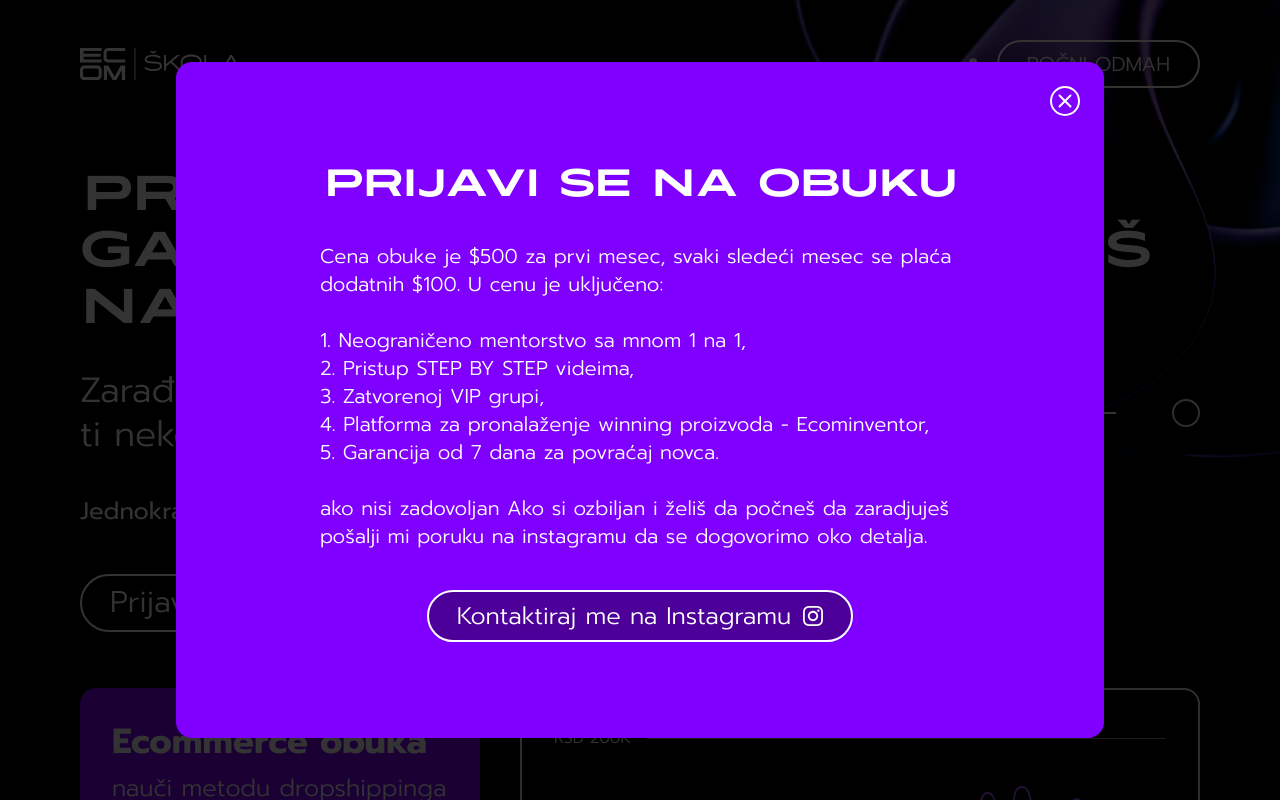
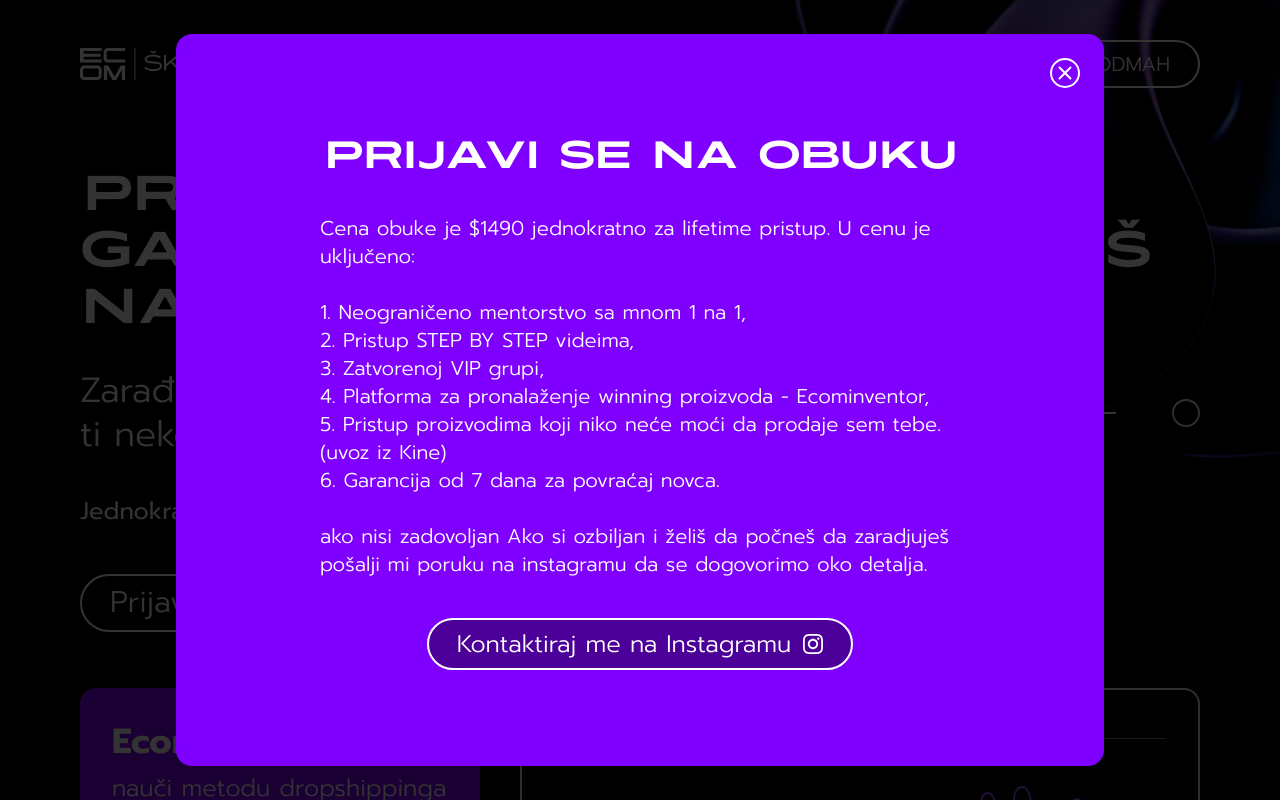
Before and after one commit to alen71/dropshipping-landing, a Next.js app: page / in a window 1280 px wide. Both pictures are taken after a click on the button "Prijavi se". Shown: the top 800 px of the page. Built offline with nearby package versions, Linux system fonts and the light colour scheme.

Commit message:
new price

```diff
--- a/src/components/layout/NavPopup.tsx
+++ b/src/components/layout/NavPopup.tsx
@@ -68,14 +68,16 @@ const NavPopup = () => {
 
             <h3>PRIJAVI SE NA OBUKU</h3>
             <p className="max-w-[40rem] text-base sm:text-xl">
-              Cena obuke je $500 za prvi mesec, svaki sledeći mesec se plaća
-              dodatnih $100. U cenu je uključeno: <br /> <br />
-              1. Neograničeno mentorstvo sa mnom 1 na 1, <br />
+              Cena obuke je $1490 jednokratno za lifetime pristup. U cenu je
+              uključeno: <br /> <br />
+              1. Neograničeno mentorstvo sa mnom <span>1 na 1,</span> <br />
               2. Pristup STEP BY STEP videima, <br />
               3. Zatvorenoj VIP grupi, <br />
               4. Platforma za pronalaženje winning proizvoda - Ecominventor,
               <br />
-              5. Garancija od 7 dana za povraćaj novca. <br /> <br />
+              5. Pristup proizvodima koji niko neće moći da prodaje sem tebe.
+              (uvoz iz Kine) <br />
+              6. Garancija od 7 dana za povraćaj novca. <br /> <br />
               ako nisi zadovoljan Ako si ozbiljan i želiš da počneš da
               zaradjuješ pošalji mi poruku na instagramu da se dogovorimo oko
               detalja.
--- a/src/components/sections/Hero.tsx
+++ b/src/components/sections/Hero.tsx
@@ -74,7 +74,7 @@ const Hero = () => {
               viewport={{ once: true }}
               className="font-xl mb-10"
             >
-              Jednokratno $500 + 100$ mesečno.
+              Jednokratno $1490.
             </motion.b>
 
             <div ref={buttonRef} className="flex items-center gap-5">
```
